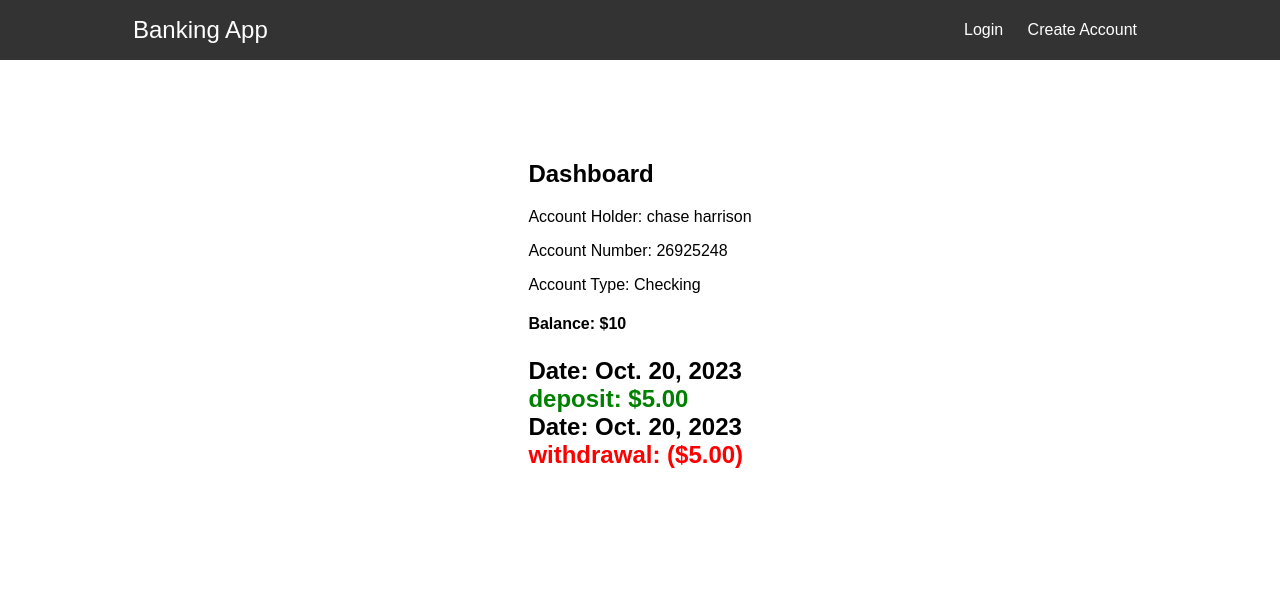
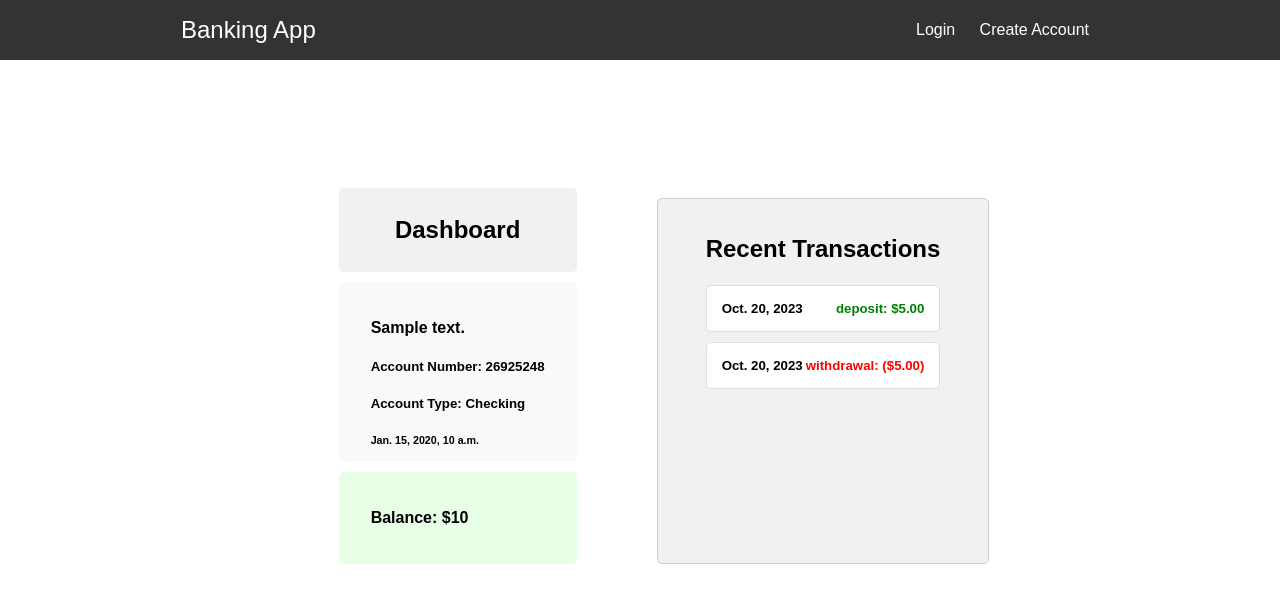
Before and after one commit to ChaseH88/Django-Banking-App, a Django app: template banking_app/templates/dashboard.html in a window 1280 px wide. Shown: the top 611 px of the page. Run offline with Django 4.2, Linux system fonts and the light colour scheme; data comes from the database, SQL or seed files in the repository; both versions use the stored data as it was after the commit; tables that the repository leaves empty hold one stand-in row (values such as "Sample post"); the template is opened without the code that fills it: values that come from a table or form of the project are taken from there, most other values are stand-ins (such as "Sample title", 1, 10 or a date in 2020).

Commit message:
styling and improve template

```diff
--- a/banking_app/templates/dashboard.html
+++ b/banking_app/templates/dashboard.html
@@ -1,28 +1,111 @@
 {% extends 'base.html' %}
 
 {% block content %}
-<h2>Dashboard</h2>
-<p>Account Holder: {{ account.first_name }} {{ account.last_name }}</p>
-<p>Account Number: {{ account.account_number }}</p>
-<p>Account Type: {{ account.get_account_type_display }}</p>
-<h4>Balance: <strong>${{ balance }}</strong></h4>
 
+<style>
+    h6 {
+        margin: 0
+    }
 
-<h2>
+    .dashboard-container {
+        min-width: none;
+        margin: auto;
+        font-family: Arial, sans-serif;
+        padding: 3em;
+        display: flex;
+        justify-content: center;
+        gap: 2em;
+    }
+
+    .wrapper {
+        padding: 0 3em;
+    }
+
+    .dashboard-header {
+        background-color: #f1f1f1;
+        padding: .5em;
+        text-align: center;
+        border-radius: 5px;
+    }
+
+    .account-info {
+        background-color: #f9f9f9;
+        padding: 1em 2em;
+        border-radius: 5px;
+        margin-top: 10px;
+    }
+
+    .balance {
+        background-color: #e6ffe6;
+        padding: 1em 2em;
+        border-radius: 5px;
+        margin-top: 10px;
+    }
+
+    .transactions {
+        background-color: #f1f1f1;
+        padding: 1em 3em;
+        border-radius: 5px;
+        margin-top: 10px;
+        border: 1px solid #ccc;
+    }
+
+    .transaction-list {
+        list-style: none;
+        padding: 0;
+        margin: 0;
+    }
+
+    .transaction-item {
+        display: flex;
+        justify-content: space-between;
+        margin: 10px 0;
+        padding: 15px;
+        background-color: #fff;
+        border-radius: 5px;
+        border: 1px solid #ddd;
+    }
+</style>
+
+<div class="dashboard-container">
+    <div class="wrapper">
+        <div class="dashboard-header">
+            <h2>Dashboard</h2>
+        </div>
+        <div class="account-info">
+            <h4>
+                {{ welcome_message }}
+            </h4>
+            <h5>Account Number: {{ account.account_number }}</h5>
+            <h5>Account Type: {{ account.get_account_type_display }}</h5>
+
+            <h6>
+                {{ customer_since }}
+            </h6>
+        </div>
+        <div class="balance">
+            <h4>Balance: <strong>${{ balance }}</strong></h4>
+        </div>
+    </div>
     {% if transactions %}
-    <p>
-        {% for transaction in transactions %}
-        <span>Date: {{ transaction.date }}</span><br>
-        {% if transaction.transaction_type == 'deposit' %}
-        <span style="color: green;">{{ transaction.transaction_type }}: ${{ transaction.amount }}</span><br>
-        {% else %}
-        <span style="color: red;">{{ transaction.transaction_type }}: (${{ transaction.amount }})</span><br>
-        {% endif %}
-        {% endfor %}
-    </p>
-    {% else %}
-    No Transactions
+    <div class="transactions">
+        <h2>Recent Transactions</h2>
+        <h5>
+            <ul class="transaction-list">
+                {% for transaction in transactions %}
+                <li class="transaction-item">
+                    <span>{{ transaction.date }}</span>
+                    {% if transaction.transaction_type == 'deposit' %}
+                    <span style="color: green;">{{ transaction.transaction_type }}: ${{ transaction.amount }}</span>
+                    {% else %}
+                    <span style="color: red;">{{ transaction.transaction_type }}: (${{ transaction.amount }})</span>
+                    {% endif %}
+                </li>
+                {% endfor %}
+            </ul>
+        </h5>
+    </div>
     {% endif %}
-</h2>
+</div>
 
 {% endblock %}
--- a/banking_app/views/dashboard.py
+++ b/banking_app/views/dashboard.py
@@ -29,6 +29,8 @@
             'account': foundAccount,
             'transactions': foundTransactions,
             'balance': balance,
-            'logged_in': is_logged_in(request)
+            'logged_in': is_logged_in(request),
+            'welcome_message': 'Hello ' + foundAccount.first_name.capitalize() + ' ' + foundAccount.last_name.capitalize() + ', welcome to your dashboard!',
+            'customer_since': 'Customer since ' + foundAccount.date.strftime('%B %Y')
         }
     )
```
Also changed, not shown: banking_app/migrations/0001_initial.py, banking_app/migrations/0002_alter_account_account_number.py, db.sqlite3.
